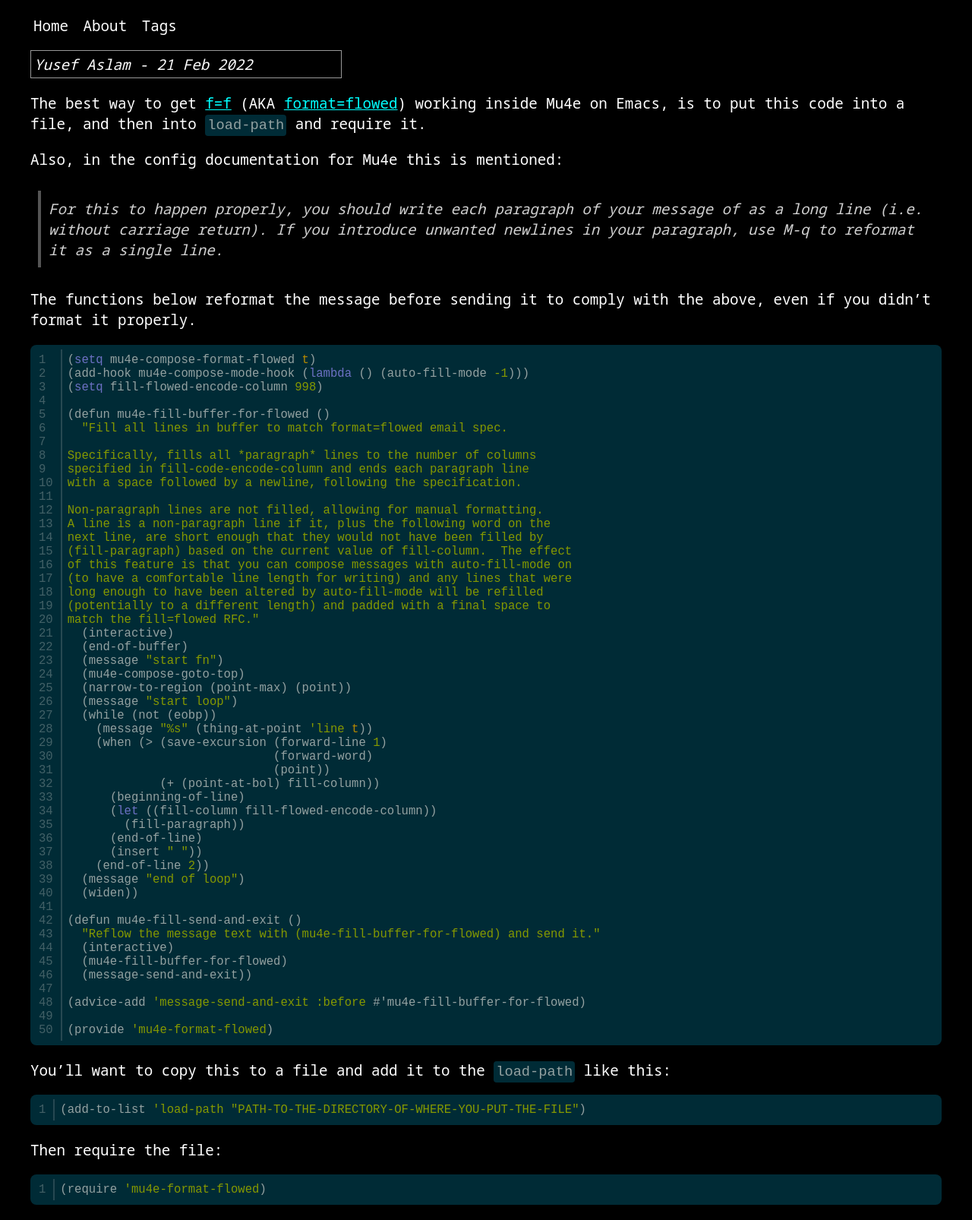
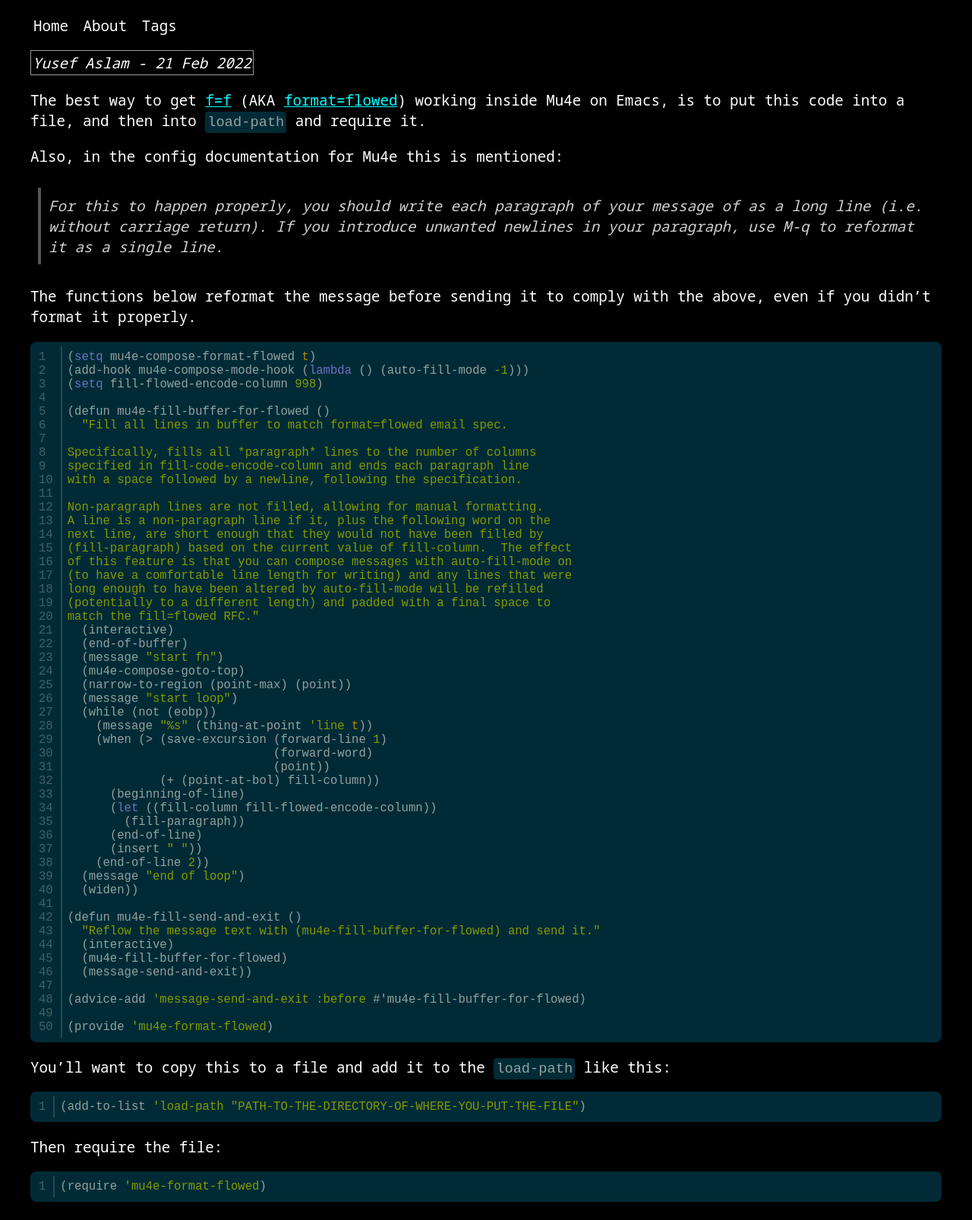
Before and after one commit to yusi1/yaslamblog, a Jekyll site: the page built from _posts/2022-02-21-how-to-get-format-flowed-working-emacs.md, in a window 1280 px wide. Shown: the whole page at 76% size. Built offline with Jekyll 4.4.1, drawn with Linux system fonts in a browser that asks for light colours.

Commit message:
main.sass: Lower padding and fit content in post info boxes

```diff
--- a/_sass/main.sass
+++ b/_sass/main.sass
@@ -59,10 +59,10 @@ a
 
 .postinfo
   border: 1px solid #999
-  padding: 4px
+  padding: 2px
   color: white
   font-style: italic
-  max-width: 400px
+  max-width: max-content
 
 .postdesc
   font-size: 70%
```
